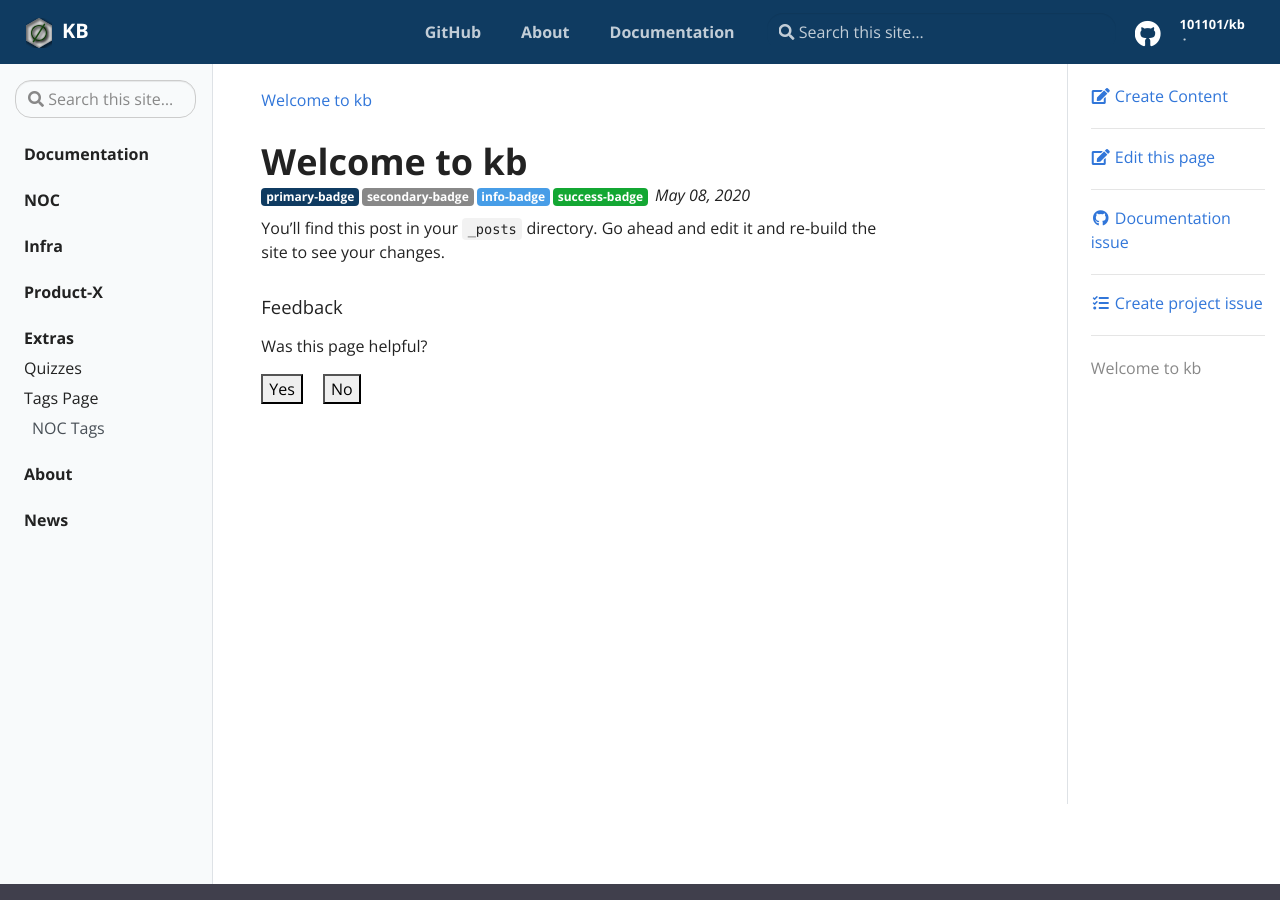
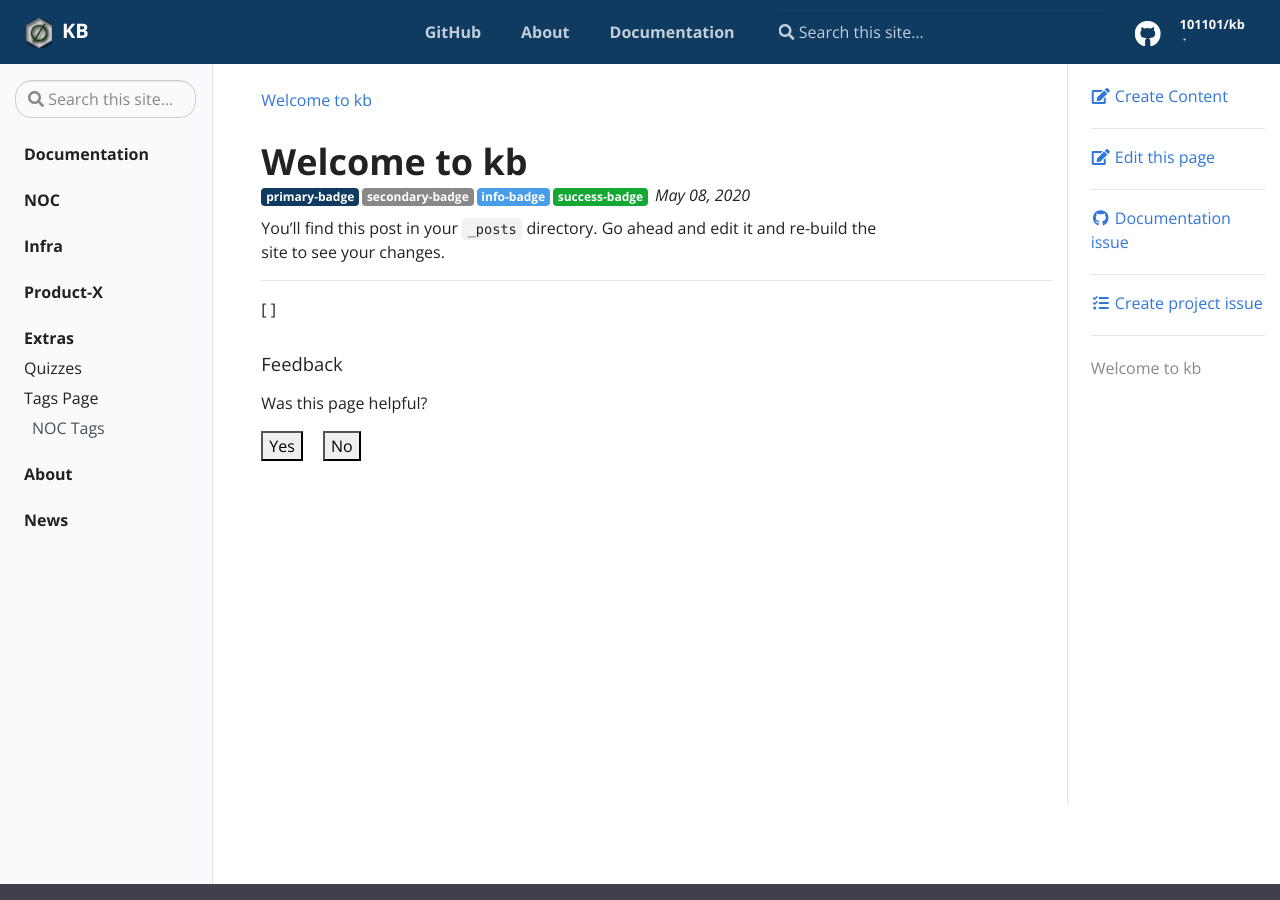
Before and after one commit to 101101/kb, a Jekyll site: the page built from _posts/2020-05-08-2nd-post.md, in a window 1280 px wide and 900 px high. Built offline with Jekyll 4.4.1, drawn with Linux system fonts in a browser that asks for light colours; our own code applies the rules of GitHub Pages for plain Markdown files.

Commit message:
Update post.html

```diff
--- a/_layouts/post.html
+++ b/_layouts/post.html
@@ -8,11 +8,10 @@ layout: page
 {{ content }}
 
 
-<!--  commenting this out while I TSS a badge issue
+<hr>
 <span>[
   {% for tag in page.tags %}
     {% capture tag_name %}{{ tag }}{% endcapture %}
     <a href="/tag/{{ tag_name }}"><code class="highligher-rouge"><nobr>{{ tag_name }}</nobr></code>&nbsp;</a>
   {% endfor %}
 ]</span>
--->
```
